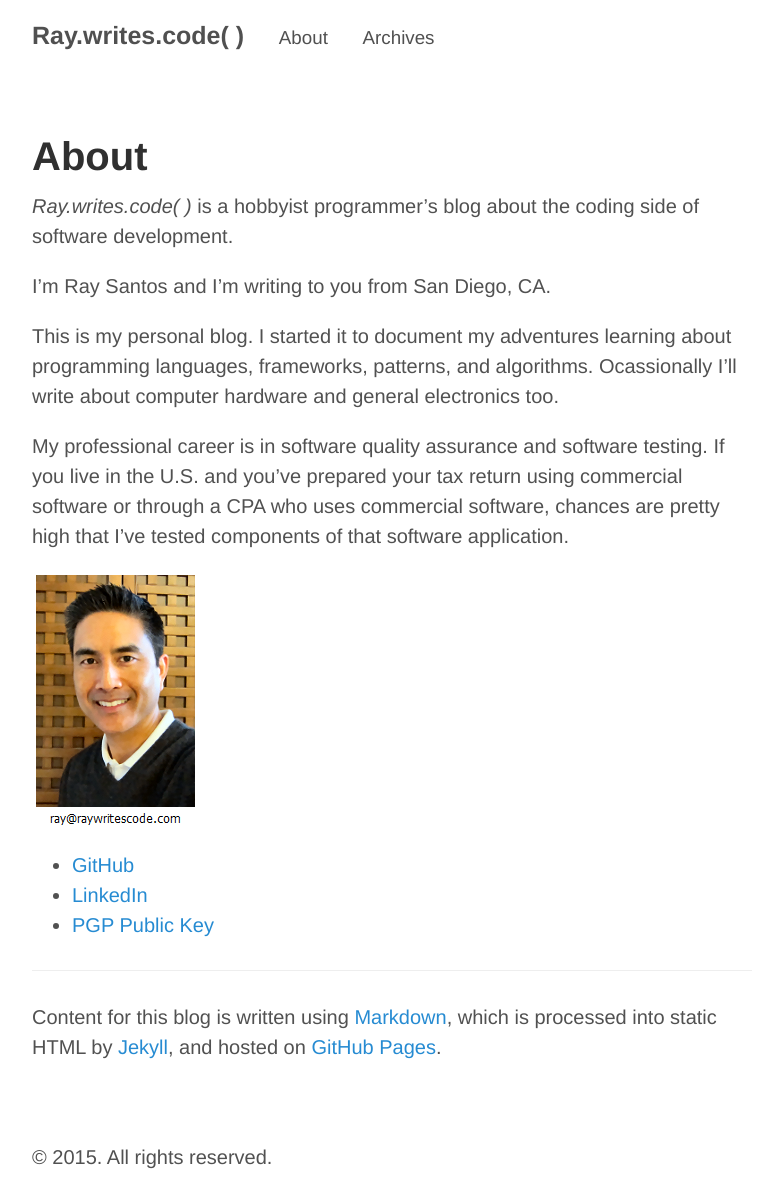
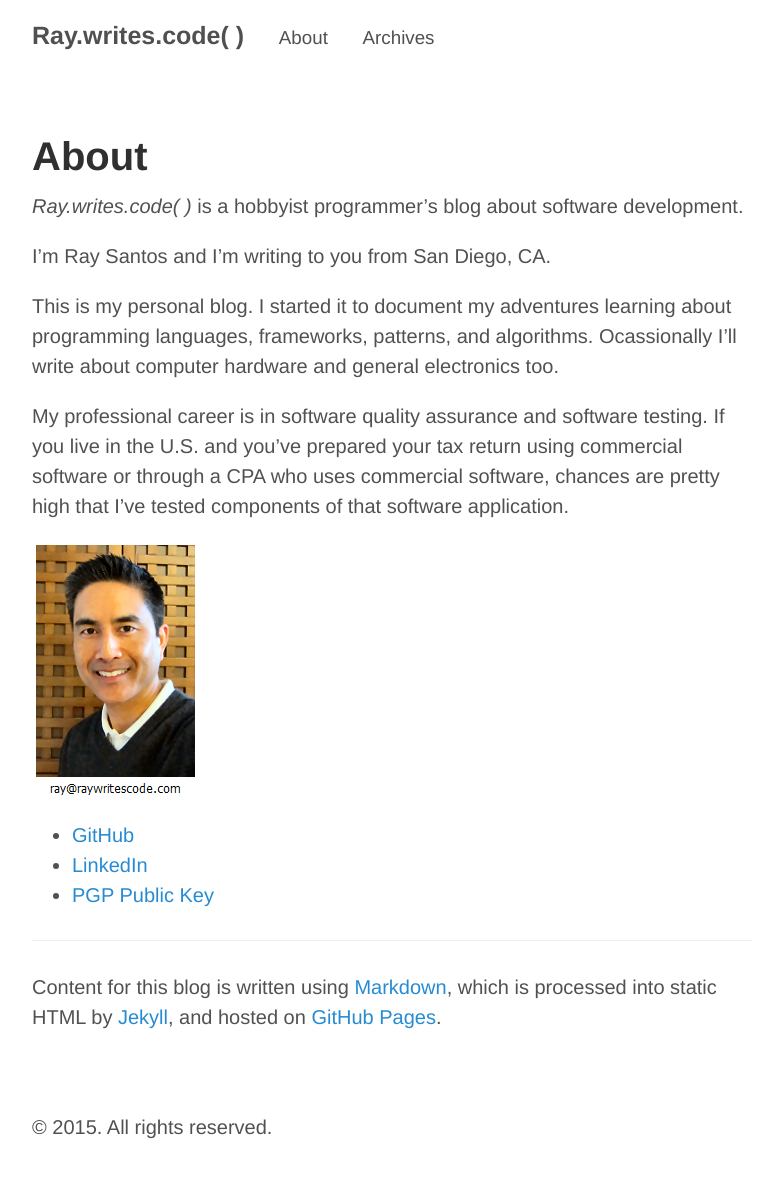
Before and after one commit to raywritescode/raywritescode.github.io, a Jekyll site: the page built from about.md, in a window 1280 px wide. Shown: the whole page, without its empty margins (248-1021 px from the left). Built offline with Jekyll 4.4.1, drawn with Linux system fonts in a browser that asks for light colours; Markdown is read by kramdown in place of the engine named in the settings; after the commit the page ends 1162 px from its top, so only the background shows below that.

Commit message:
about.md -- Minor content update.

```diff
--- a/about.md
+++ b/about.md
@@ -3,7 +3,7 @@ layout: page
 title: About
 ---
 
-*Ray.writes.code( )* is a hobbyist programmer's blog about the coding side of software development.
+*Ray.writes.code( )* is a hobbyist programmer's blog about software development.
 
 I’m Ray Santos and I’m writing to you from San Diego, CA.
 
```
